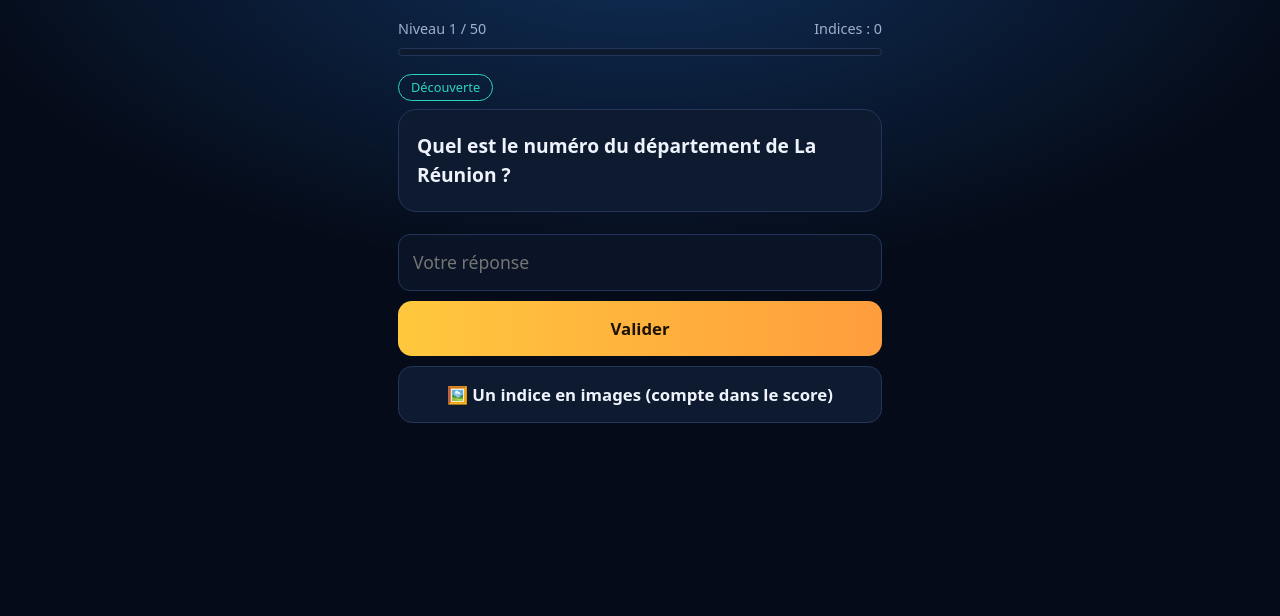
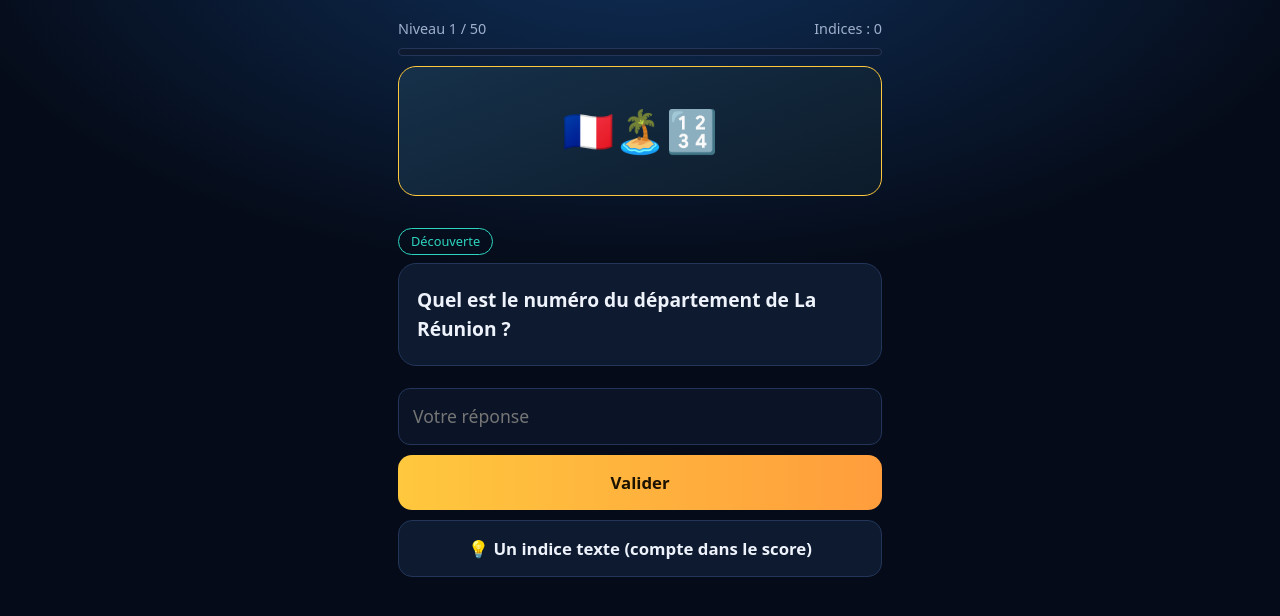
Before and after one commit to jean438hot-lgtm/agentsreunion-site, a plain HTML site: page mistery974/index.html in a window 1280 px wide. Both pictures are taken after a click on the button "Jouer". Drawn offline with Linux system fonts and the light colour scheme.

Commit message:
Mistery974 : image en haut, question en bas
Co-Authored-By: Claude Sonnet 5.5 <noreply@anthropic.com>
Claude-Session: https://claude.ai/code/session_01Lv166NGdHebi19XV2cWxGk

```diff
--- a/mistery974/index.html
+++ b/mistery974/index.html
@@ -30,7 +30,7 @@ input[type=text],input[type=email]{width:100%;background:#0a1426;border:1px soli
 .msg{min-height:1.6em;margin-top:10px;font-weight:600}
 .msg.ok{color:var(--teal)}.msg.ko{color:var(--pink)}
 .hint{margin-top:12px;text-align:center;background:var(--card);border:1px dashed var(--gold);border-radius:16px;padding:14px}
-.hint .pic{font-size:2.1rem;line-height:1.5;white-space:pre-line;word-break:break-word}
+#pic{font-size:2.6rem;line-height:1.5;text-align:center;white-space:pre-line;word-break:break-word;background:linear-gradient(160deg,#16314a,#0d1b2a);border:1px solid var(--gold);border-radius:18px;padding:26px 12px;margin:10px 0 14px;min-height:130px;display:flex;align-items:center;justify-content:center}
 .hint .cap{color:var(--gold);font-size:.9rem;margin-top:4px}
 .shake{animation:sh .35s}
 @keyframes sh{20%{transform:translateX(-8px)}40%{transform:translateX(8px)}60%{transform:translateX(-6px)}80%{transform:translateX(6px)}}
@@ -55,11 +55,12 @@ input[type=text],input[type=email]{width:100%;background:#0a1426;border:1px soli
 <section id="game" class="hide">
   <div class="top"><span id="lvl">Niveau 1 / 50</span><span id="hints">Indices : 0</span></div>
   <div class="bar"><i id="prog"></i></div>
+  <div class="pic" id="pic"></div>
   <span class="tier" id="tier"></span>
   <div class="q" id="q"></div>
   <input type="text" id="ans" placeholder="Votre réponse" autocomplete="off" autocapitalize="off" enterkeyhint="go">
   <button class="btn" id="ok">Valider</button>
-  <button class="btn alt" id="hint">🖼️ Un indice en images (compte dans le score)</button>
+  <button class="btn alt" id="hint">💡 Un indice texte (compte dans le score)</button>
   <div class="hint hide" id="hintTxt"></div>
   <div class="msg" id="msg" role="status"></div>
   <button class="btn alt" id="send">Envoyer mon score pour participer</button>
@@ -157,7 +158,7 @@ function render(){
   $("lvl").textContent="Niveau "+(S.lvl+1)+" / "+N;
   $("hints").textContent="Indices : "+S.hints;
   $("prog").style.width=(S.lvl/N*100)+"%";
-  $("tier").textContent=l[0];
+  $("tier").textContent=l[0];$("pic").textContent=E[S.lvl];
   $("q").textContent=l[1];
   $("ans").value="";$("msg").textContent="";$("msg").className="msg";
   $("hintTxt").classList.add("hide");S.usedHint=false;
@@ -187,7 +188,7 @@ $("ok").onclick=check;
 $("ans").addEventListener("keydown",function(e){if(e.key==="Enter")check()});
 $("hint").onclick=function(){
   if(!S.usedHint){S.usedHint=true;S.hints++;$("hints").textContent="Indices : "+S.hints;save()}
-  $("hintTxt").innerHTML='<div class="pic"></div><div class="cap"></div>';$("hintTxt").querySelector(".pic").textContent=E[S.lvl];$("hintTxt").querySelector(".cap").textContent=L[S.lvl][3];$("hintTxt").classList.remove("hide");
+  $("hintTxt").innerHTML='<div class="cap"></div>';$("hintTxt").querySelector(".cap").textContent="💡 "+L[S.lvl][3];$("hintTxt").classList.remove("hide");
 };
 $("send").onclick=function(){tick();$("part").classList.remove("hide");$("part").scrollIntoView({behavior:"smooth"})};
 var TOKEN="",ready=fetch("../config.js",{cache:"no-store"}).then(function(r){return r.text()}).then(function(t){var m=t.match(/[?&]t=([A-Za-z0-9_-]+)/);TOKEN=m?m[1]:""}).catch(function(){});
```
